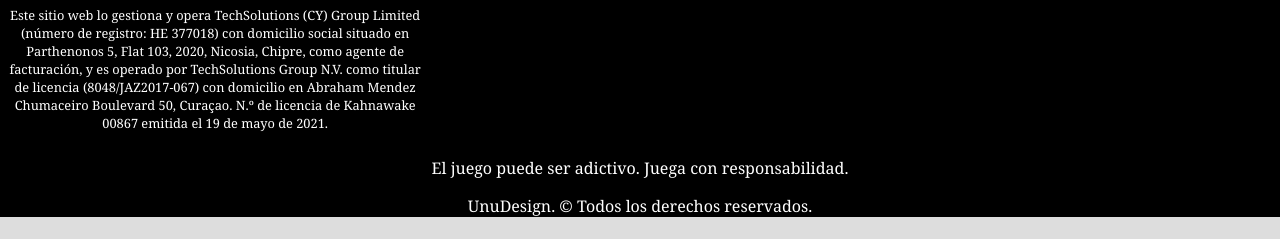
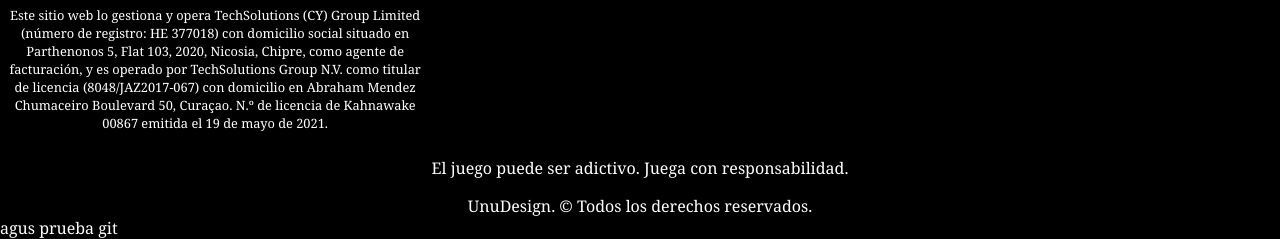
Before and after one commit to unuusual/casino24hrs, a plain HTML site: page index.html in a window 1280 px wide. Shown: the part 2905-3144 px from the top of the page. Before the commit the page ends 3122 px from the top, so only its background shows below. Drawn offline with Linux system fonts and the light colour scheme.

Commit message:
agus prueba

```diff
--- a/index.html
+++ b/index.html
@@ -164,6 +164,8 @@
       <div class="copyright">
         <p>UnuDesign. © Todos los derechos reservados.</p>
       </div>
+
+      <p>agus prueba git</p>
     </footer>
 </body>
 </html>
```
Also changed, not shown: imagenes/afsasd.png (added).
